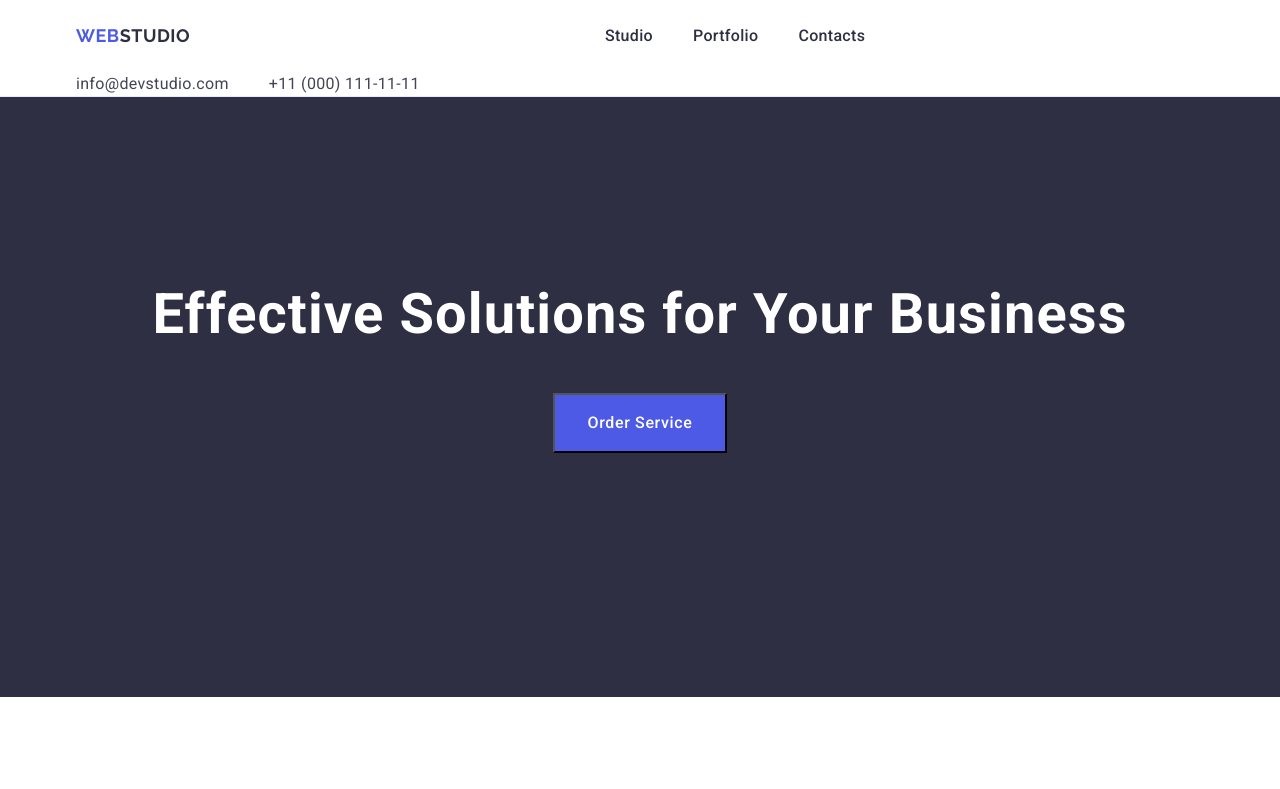
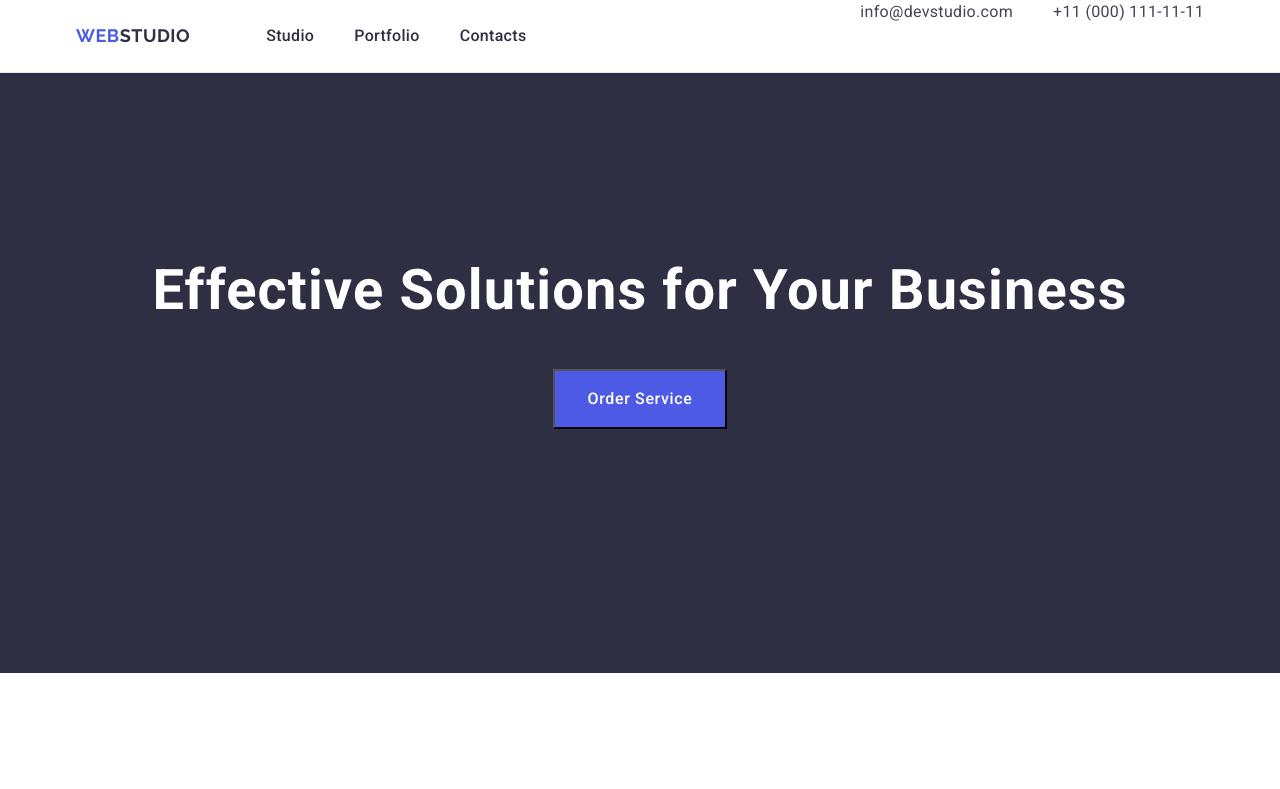
Before and after one commit to adelife/goit-markup-hw-03, a plain HTML site: page index.html in a window 1280 px wide. Shown: the top 789 px of the page. Drawn offline with nearby package versions, Linux system fonts and the light colour scheme; a web font is replaced by a local one.

Commit message:
Correct mistakes

```diff
--- a/css/styles.css
+++ b/css/styles.css
@@ -117,8 +117,8 @@ border-bottom: 1px solid #e7e9fc
     text-decoration: underline;
 }
 .heder-contact{
+    display: flex;
     font-style: normal;
-    display: flex;
     gap: 40px
 }
 .contact{
--- a/index.html
+++ b/index.html
@@ -21,8 +21,7 @@
   </head>
   <body>
     <header class="haeder">
-      <div class="heder-inner">
-        <div class="container">
+      <div class="container heder-inner">
         <nav class="heder-nav">
           <a class="logo" href="./index.html"
             >Web<span class="span-logo">Studio</span></a
@@ -47,7 +46,6 @@
             </li>
           </ul>
         </address>
-        </div>
       </div>
     </header>
     <main>
```
Lines whose indentation alone changed are shown as unchanged.
